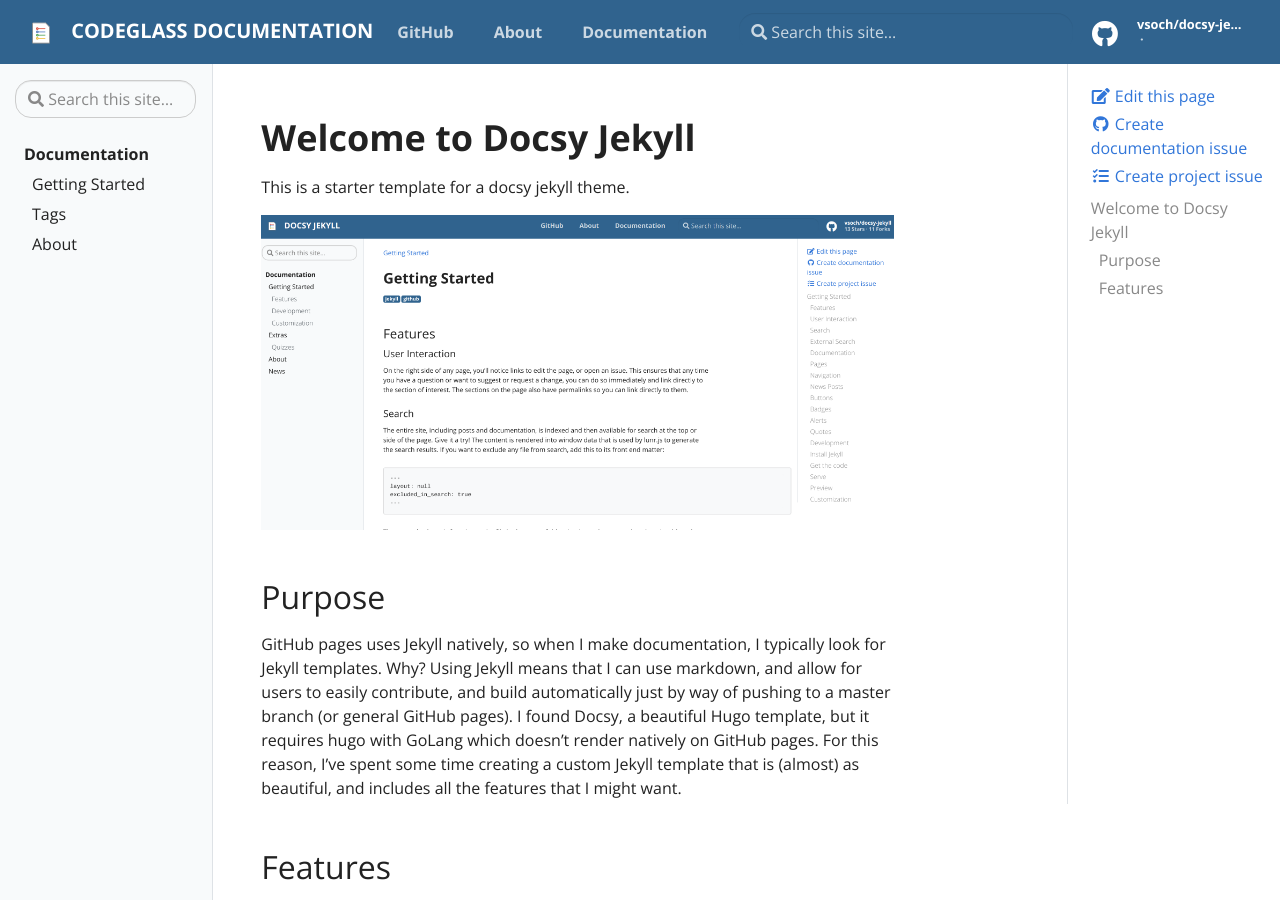
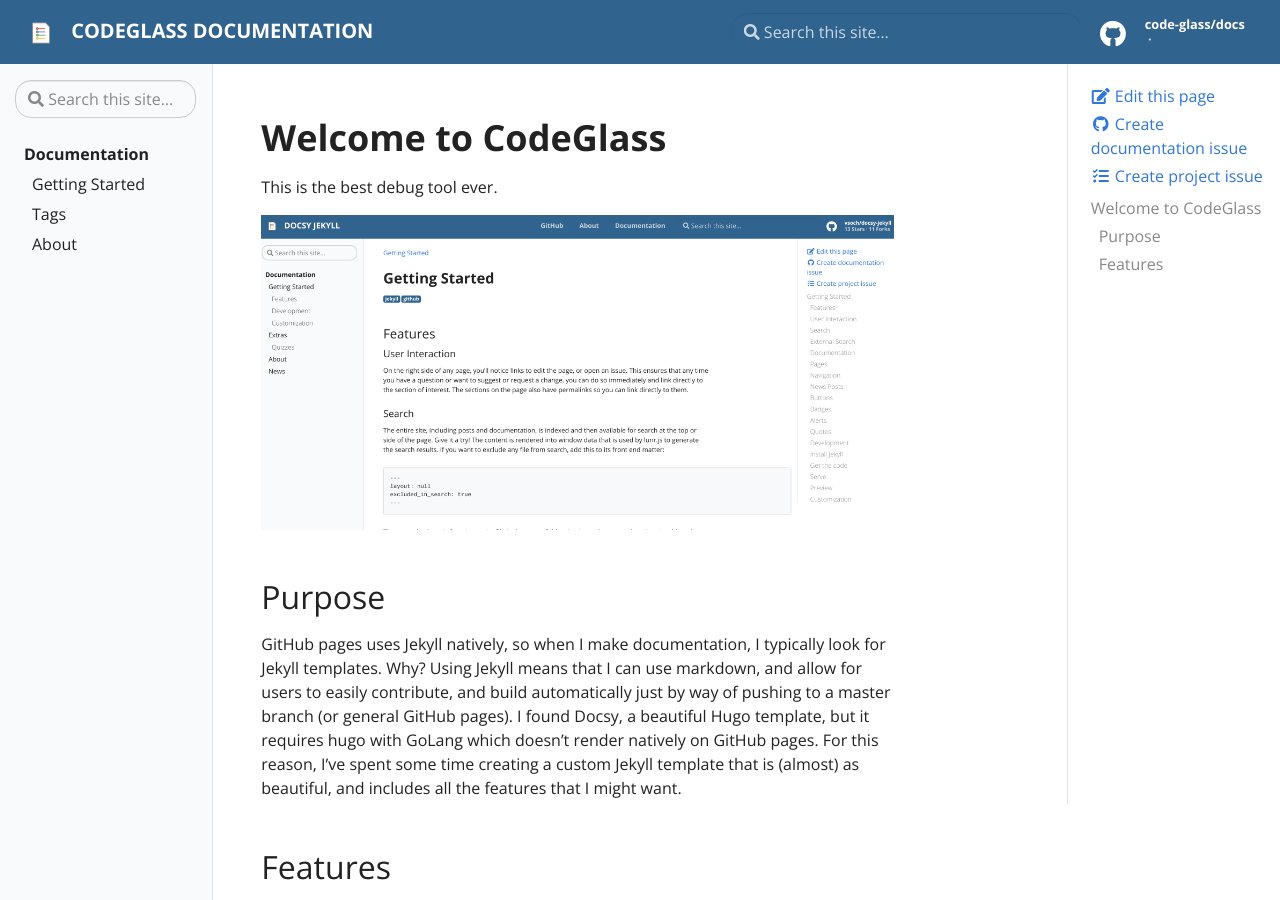
Before and after one commit to code-glass/docs, a Jekyll site: the page built from pages/index.md, in a window 1280 px wide and 900 px high. Built offline with Jekyll 4.4.1, drawn with Linux system fonts in a browser that asks for light colours.

Commit message:
minor changes

```diff
--- a/_config.yml
+++ b/_config.yml
@@ -28,8 +28,8 @@ url: "https://vsoch.github.io" # the base hostname & protocol for your site
 
 # Social (First three Required)
 repo: "https://github.com/code-glass/docs"
-github_user: "vsoch"
-github_repo: "docsy-jekyll"
+github_user: "code-glass"
+github_repo: "docs"
 
 # Optional
 twitter: code-glass
--- a/_docs/getting-started.md
+++ b/_docs/getting-started.md
@@ -3,7 +3,7 @@ title: Getting Started
 tags:
  - jekyll
  - github
-description: Getting started with Docsy Jekyll
+description: Getting started with CodeGlass
 ---
 
 # Getting Started
--- a/_includes/header.html
+++ b/_includes/header.html
@@ -4,14 +4,16 @@
             <span class="navbar-logo"></span>{% include logo.svg %}<span class="text-uppercase font-weight-bold">{{ site.title }}</span>
 	</a>
 	<div class="td-navbar-nav-scroll ml-md-auto" id="main_navbar">
-		<ul class="navbar-nav mt-2 mt-lg-0">{% if site.repo %}
+		<!-- <ul class="navbar-nav mt-2 mt-lg-0">
+      {% if site.repo %}
 			<li class="nav-item mr-4 mb-2 mb-lg-0">
                             <a class="nav-link" href="{{ site.repo }}" target="_blank"><span>GitHub</span></a>
-			</li>{% endif %}{% for link in site.data.navigation %}
+      </li>{% endif %}
+      {% for link in site.data.navigation %}
 			<li class="nav-item mr-4 mb-2 mb-lg-0">
                             <a class="nav-link" href="{% if link.url %}{{ site.baseurl }}/{{ link.url }}{% else %}{{ link.external_url }}{% endif %}" ><span>{{ link.title }}</span></a>
 			</li>{% endfor %}
-		</ul>
+		</ul> -->
 	</div>
 	<div class="navbar-nav d-none d-lg-block">
  <input type="search" class="form-control td-search-input" placeholder="&#xf002 Search this site…" aria-label="Search this site…" autocomplete="off">
--- a/pages/index.md
+++ b/pages/index.md
@@ -4,9 +4,9 @@ title: Docsy Jekyll Theme
 permalink: /
 ---
 
-# Welcome to Docsy Jekyll
+# Welcome to CodeGlass
 
-This is a starter template for a docsy jekyll theme.
+This is the best debug tool ever.
 
 ![assets/img/docsy-jekyll.png](assets/img/docsy-jekyll.png)
 
```
